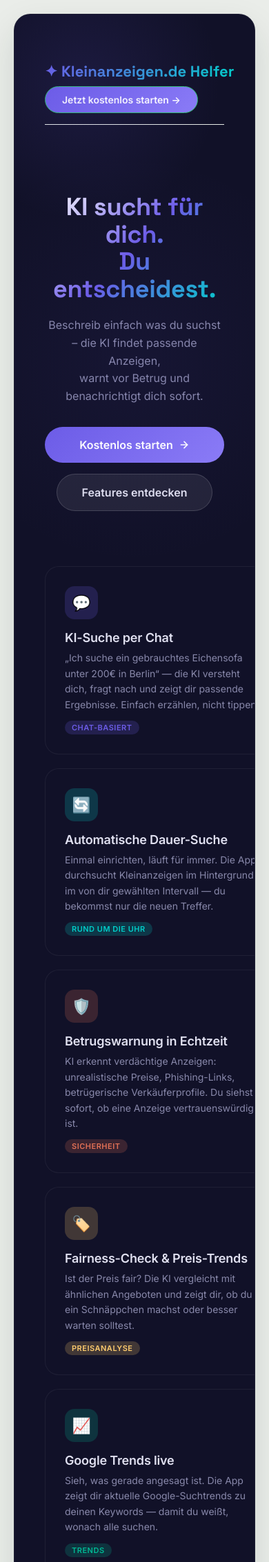
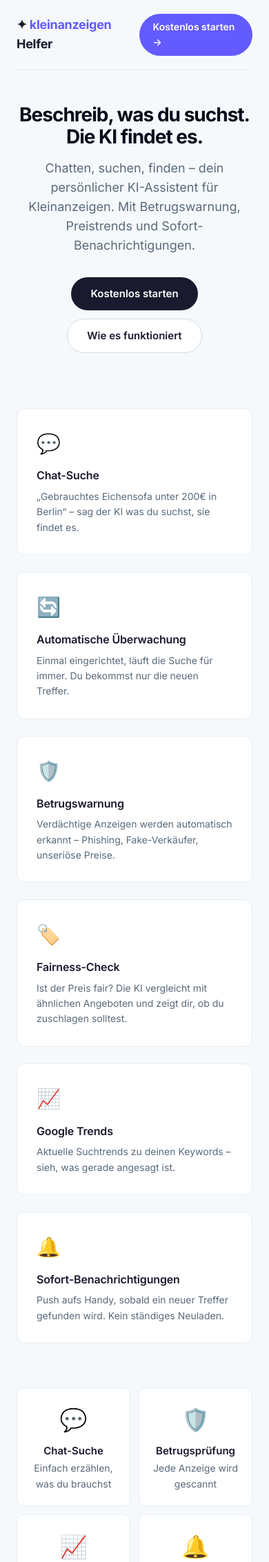
Before and after one commit to duduspieleklee-create/kleinanzeigen-ai, a Python web app: template app/api/templates/landing.html in a window 390 px wide. Shown: the top 2265 px of the page at 69% size. Run offline with Jinja, Linux system fonts and the light colour scheme; the template is opened without the code that fills it, so the values that code supplies are empty.

Commit message:
Landing-Page: Clean & Minimal (Stripe-Stil)

```diff
--- a/app/api/templates/landing.html
+++ b/app/api/templates/landing.html
@@ -9,186 +9,133 @@
     <link rel="canonical" href="https://kleeblatt.space/">
     <link rel="manifest" href="/static/manifest.json">
     <link rel="apple-touch-icon" href="/static/icons/apple-touch-icon.png">
-    <meta name="theme-color" content="#0a0a1a">
+    <meta name="theme-color" content="#f6f9fc">
     <meta name="mobile-web-app-capable" content="yes">
     <link rel="preconnect" href="https://fonts.googleapis.com">
-    <link href="https://fonts.googleapis.com/css2?family=Space+Grotesk:wght@500;600;700&family=Inter:wght@400;500;600;700&display=swap" rel="stylesheet">
+    <link href="https://fonts.googleapis.com/css2?family=Inter:opsz,wght@14..32,400;14..32,500;14..32,600;14..32,700&display=swap" rel="stylesheet">
     <link rel="stylesheet" href="/static/style.css?v={{ build_info.commit_short }}">
     <style>
-    :root{--bg:#0a0a1a;--card:#111128;--accent:#6c5ce7;--accent2:#00cec9;--green:#00b894;--orange:#fdcb6e;--red:#e17055;--pink:#fd79a8;--text:#e0e0f0;--muted:#8888aa;--radius:20px}
-    *{margin:0;padding:0;box-sizing:border-box}
-    body{font-family:'Inter',sans-serif;background:var(--bg);color:var(--text);min-height:100vh;overflow-x:hidden}
-    .lp-shell{max-width:1200px;margin:0 auto;padding:20px}
-    .lp-nav{display:flex;justify-content:space-between;align-items:center;padding:16px 0;margin-bottom:40px}
-    .lp-nav a{color:var(--text);text-decoration:none}
-    .lp-wordmark{font-family:'Space Grotesk',sans-serif;font-weight:700;font-size:22px;background:linear-gradient(135deg,var(--accent),var(--accent2));-webkit-background-clip:text;-webkit-text-fill-color:transparent}
-    .lp-nav-cta{background:linear-gradient(135deg,var(--accent),#8b7cf7);color:#fff!important;padding:10px 24px;border-radius:100px;font-weight:600;font-size:14px;transition:transform .2s,box-shadow .2s}
-    .lp-nav-cta:hover{transform:translateY(-2px);box-shadow:0 8px 30px rgba(108,92,231,.4)}
-    .lp-hero{text-align:center;padding:60px 0 80px;position:relative}
-    .lp-hero h1{font-family:'Space Grotesk',sans-serif;font-size:clamp(36px,6vw,64px);font-weight:700;line-height:1.1;background:linear-gradient(135deg,#fff,var(--accent),var(--accent2));-webkit-background-clip:text;-webkit-text-fill-color:transparent;margin-bottom:20px}
-    .lp-hero-sub{font-size:clamp(16px,2vw,22px);color:var(--muted);max-width:640px;margin:0 auto 32px;line-height:1.6}
-    .lp-hero-actions{display:flex;gap:16px;justify-content:center;flex-wrap:wrap}
-    .lp-hero-cta{background:linear-gradient(135deg,var(--accent),#8b7cf7);color:#fff!important;padding:16px 36px;border-radius:100px;font-weight:600;font-size:16px;text-decoration:none;display:inline-flex;align-items:center;gap:8px;transition:transform .2s,box-shadow .2s}
-    .lp-hero-cta:hover{transform:translateY(-3px);box-shadow:0 12px 40px rgba(108,92,231,.5)}
-    .lp-hero-cta-secondary{background:rgba(255,255,255,.08);border:1px solid rgba(255,255,255,.15);color:var(--text)!important;padding:16px 36px;border-radius:100px;font-weight:600;font-size:16px;text-decoration:none;transition:background .2s}
-    .lp-hero-cta-secondary:hover{background:rgba(255,255,255,.15)}
-
-    .lp-section-title{font-family:'Space Grotesk',sans-serif;font-size:28px;font-weight:700;text-align:center;margin-bottom:48px;position:relative}
-    .lp-section-title span{background:linear-gradient(135deg,var(--accent),var(--accent2));-webkit-background-clip:text;-webkit-text-fill-color:transparent}
-
-    .lp-features{display:grid;grid-template-columns:repeat(auto-fit,minmax(340px,1fr));gap:20px;margin-bottom:80px}
-    .lp-feature-card{background:var(--card);border-radius:var(--radius);padding:28px;border:1px solid rgba(255,255,255,.06);transition:transform .3s,border-color .3s,box-shadow .3s;position:relative;overflow:hidden}
-    .lp-feature-card:hover{transform:translateY(-4px);border-color:rgba(108,92,231,.3);box-shadow:0 20px 60px rgba(0,0,0,.3)}
-    .lp-feature-card .icon{width:48px;height:48px;border-radius:14px;display:flex;align-items:center;justify-content:center;font-size:22px;margin-bottom:16px}
-    .lp-feature-card h3{font-size:18px;font-weight:600;margin-bottom:8px}
-    .lp-feature-card p{color:var(--muted);font-size:14px;line-height:1.6}
-    .lp-feature-card .tag{display:inline-block;padding:3px 10px;border-radius:100px;font-size:11px;font-weight:600;margin-top:12px;text-transform:uppercase;letter-spacing:.5px}
-
-    /* Farben pro Feature */
-    .fc-chat .icon{background:rgba(108,92,231,.2);color:var(--accent)}
-    .fc-auto .icon{background:rgba(0,206,201,.2);color:var(--accent2)}
-    .fc-price .icon{background:rgba(253,203,110,.2);color:var(--orange)}
-    .fc-fraud .icon{background:rgba(225,112,85,.2);color:var(--red)}
-    .fc-trends .icon{background:rgba(0,184,148,.2);color:var(--green)}
-    .fc-push .icon{background:rgba(253,121,168,.2);color:var(--pink)}
-    .fc-chat .tag{background:rgba(108,92,231,.2);color:var(--accent)}
-    .fc-auto .tag{background:rgba(0,206,201,.2);color:var(--accent2)}
-    .fc-price .tag{background:rgba(253,203,110,.2);color:var(--orange)}
-    .fc-fraud .tag{background:rgba(225,112,85,.2);color:var(--red)}
-    .fc-trends .tag{background:rgba(0,184,148,.2);color:var(--green)}
-    .fc-push .tag{background:rgba(253,121,168,.2);color:var(--pink)}
-
-    /* Demo-Reihe */
-    .lp-demos{display:grid;grid-template-columns:repeat(auto-fit,minmax(280px,1fr));gap:16px;margin-bottom:80px}
-    .lp-demo-card{background:var(--card);border-radius:var(--radius);padding:20px;border:1px solid rgba(255,255,255,.06);text-align:center}
-    .lp-demo-card .preview{height:160px;border-radius:12px;margin-bottom:14px;display:flex;align-items:center;justify-content:center;font-size:48px;background:linear-gradient(135deg,rgba(108,92,231,.1),rgba(0,206,201,.1))}
-    .lp-demo-card h4{font-size:15px;font-weight:600;margin-bottom:4px}
-    .lp-demo-card p{color:var(--muted);font-size:13px;line-height:1.5}
-
-    .lp-glow-1{position:absolute;top:-100px;left:-100px;width:400px;height:400px;background:radial-gradient(circle,rgba(108,92,231,.12),transparent 70%);pointer-events:none}
-    .lp-glow-2{position:absolute;bottom:-80px;right:-80px;width:300px;height:300px;background:radial-gradient(circle,rgba(0,206,201,.1),transparent 70%);pointer-events:none}
-    .lp-glow-3{position:absolute;top:50%;left:50%;transform:translate(-50%,-50%);width:600px;height:600px;background:radial-gradient(circle,rgba(108,92,231,.06),transparent 70%);pointer-events:none}
-
-    .lp-cta-section{text-align:center;padding:60px 0 40px;position:relative}
-    .lp-cta-section h2{font-family:'Space Grotesk',sans-serif;font-size:32px;font-weight:700;margin-bottom:12px}
-    .lp-cta-section p{color:var(--muted);font-size:16px;margin-bottom:28px;max-width:500px;margin-left:auto;margin-right:auto}
-
-    .lp-card{border-radius:24px;background:var(--card);border:1px solid rgba(255,255,255,.06);padding:52px 44px;position:relative;overflow:hidden}
-    .lp-card-footer{text-align:center;padding-top:24px;color:var(--muted);font-size:14px}
-    .lp-card-footer a{color:var(--accent);text-decoration:none}
-    .lp-hero-actions{margin-top:24px}
+    *,*::before,*::after{box-sizing:border-box;margin:0;padding:0}
+    body{font-family:'Inter',-apple-system,sans-serif;background:#f6f9fc;color:#1a1a2e;line-height:1.6;-webkit-font-smoothing:antialiased}
+    .shell{max-width:1100px;margin:0 auto;padding:0 24px}
+    nav{display:flex;justify-content:space-between;align-items:center;padding:20px 0;border-bottom:1px solid #e6edf4}
+    .logo{font-weight:700;font-size:18px;color:#1a1a2e;letter-spacing:-.3px}
+    .logo em{font-style:normal;color:#635bff}
+    .nav-cta{background:#635bff;color:#fff;padding:8px 20px;border-radius:100px;font-size:14px;font-weight:600;text-decoration:none;transition:background .2s}
+    .nav-cta:hover{background:#5046e5}
+    .hero{text-align:center;padding:80px 0 20px;max-width:720px;margin:0 auto}
+    .hero h1{font-size:clamp(32px,5vw,52px);font-weight:700;letter-spacing:-1px;line-height:1.15;margin-bottom:16px;color:#0a0a1a}
+    .hero p{font-size:18px;color:#5a6a7a;margin-bottom:32px}
+    .hero-actions{display:flex;gap:12px;justify-content:center;flex-wrap:wrap}
+    .btn-primary{background:#1a1a2e;color:#fff;padding:12px 28px;border-radius:100px;font-size:15px;font-weight:600;text-decoration:none;display:inline-flex;align-items:center;gap:6px;transition:background .2s}
+    .btn-primary:hover{background:#333}
+    .btn-secondary{background:#fff;color:#1a1a2e;padding:12px 28px;border-radius:100px;font-size:15px;font-weight:600;text-decoration:none;border:1px solid #d0d9e4;transition:border-color .2s}
+    .btn-secondary:hover{border-color:#a0b0c0}
+    .features{display:grid;grid-template-columns:repeat(auto-fit,minmax(300px,1fr));gap:24px;margin:64px 0}
+    .feature{background:#fff;border-radius:12px;padding:28px;border:1px solid #e8edf4;transition:border-color .2s,box-shadow .2s}
+    .feature:hover{border-color:#d0d9e4;box-shadow:0 4px 20px rgba(0,0,0,.04)}
+    .feature .ic{font-size:28px;margin-bottom:12px}
+    .feature h3{font-size:16px;font-weight:600;margin-bottom:6px;color:#1a1a2e}
+    .feature p{font-size:14px;color:#5a6a7a;line-height:1.6}
+    .demo-bar{display:grid;grid-template-columns:repeat(auto-fit,minmax(200px,1fr));gap:12px;margin:48px 0}
+    .demo-item{background:#fff;border:1px solid #e8edf4;border-radius:10px;padding:20px;text-align:center;font-size:14px;color:#5a6a7a;transition:border-color .2s}
+    .demo-item:hover{border-color:#d0d9e4}
+    .demo-item .di{font-size:32px;margin-bottom:8px}
+    .demo-item strong{display:block;color:#1a1a2e;font-weight:600;font-size:15px;margin-bottom:2px}
+    .cta-section{text-align:center;padding:48px 0 24px;border-top:1px solid #e8edf4;margin-top:32px}
+    .cta-section h2{font-size:22px;font-weight:700;margin-bottom:8px;color:#1a1a2e}
+    .cta-section p{color:#5a6a7a;font-size:15px;margin-bottom:24px}
+    .footer-links{text-align:center;padding:24px 0 40px;font-size:13px;color:#8a9aaa}
+    .footer-links a{color:#635bff;text-decoration:none}
+    .footer-links a:hover{text-decoration:underline}
+    @media(max-width:640px){
+        .hero{padding:48px 0 16px}
+        .hero h1{font-size:28px}
+        .features{grid-template-columns:1fr}
+        .demo-bar{grid-template-columns:1fr 1fr}
+    }
     </style>
 </head>
-<body class="landing-page">
-    <div class="lp-shell">
-        <div class="lp-card">
-            <div class="lp-glow-1"></div>
-            <div class="lp-glow-2"></div>
-
-            <nav class="lp-nav">
-                <span class="lp-wordmark">✦ Kleinanzeigen.de Helfer</span>
-                <a href="/auth/register" class="lp-nav-cta">Jetzt kostenlos starten →</a>
+<body>
+    <div class="shell">
+        <nav>
+            <span class="logo">✦ <em>kleinanzeigen</em> Helfer</span>
+            <a href="/auth/register" class="nav-cta">Kostenlos starten →</a>
         </nav>
 
-            <header class="lp-hero">
-                <div class="lp-glow-3"></div>
-                <h1>KI sucht für dich.<br>Du entscheidest.</h1>
-                <p class="lp-hero-sub">
-                    Beschreib einfach was du suchst – die KI findet passende Anzeigen,<br>
-                    warnt vor Betrug und benachrichtigt dich sofort.
-                </p>
-                <div class="lp-hero-actions">
-                    <a href="/auth/register" class="lp-hero-cta">
-                        Kostenlos starten
-                        <svg width="16" height="16" viewBox="0 0 24 24" fill="none" stroke="currentColor" stroke-width="2.4" stroke-linecap="round" stroke-linejoin="round"><path d="M5 12h14"/><path d="m12 5 7 7-7 7"/></svg>
-                    </a>
-                    <a href="#features" class="lp-hero-cta-secondary">Features entdecken</a>
-                </div>
-            </header>
-
-            {# ── Feature Grid ── #}
-            <div id="features" class="lp-features">
-                <div class="lp-feature-card fc-chat">
-                    <div class="icon">💬</div>
-                    <h3>KI-Suche per Chat</h3>
-                    <p>„Ich suche ein gebrauchtes Eichensofa unter 200€ in Berlin“ — die KI versteht dich, fragt nach und zeigt dir passende Ergebnisse. Einfach erzählen, nicht tippen.</p>
-                    <span class="tag">Chat-basiert</span>
-                </div>
-
-                <div class="lp-feature-card fc-auto">
-                    <div class="icon">🔄</div>
-                    <h3>Automatische Dauer-Suche</h3>
-                    <p>Einmal einrichten, läuft für immer. Die App durchsucht Kleinanzeigen im Hintergrund im von dir gewählten Intervall — du bekommst nur die neuen Treffer.</p>
-                    <span class="tag">Rund um die Uhr</span>
-                </div>
-
-                <div class="lp-feature-card fc-fraud">
-                    <div class="icon">🛡️</div>
-                    <h3>Betrugswarnung in Echtzeit</h3>
-                    <p>KI erkennt verdächtige Anzeigen: unrealistische Preise, Phishing-Links, betrügerische Verkäuferprofile. Du siehst sofort, ob eine Anzeige vertrauenswürdig ist.</p>
-                    <span class="tag">Sicherheit</span>
-                </div>
-
-                <div class="lp-feature-card fc-price">
-                    <div class="icon">🏷️</div>
-                    <h3>Fairness-Check & Preis-Trends</h3>
-                    <p>Ist der Preis fair? Die KI vergleicht mit ähnlichen Angeboten und zeigt dir, ob du ein Schnäppchen machst oder besser warten solltest.</p>
-                    <span class="tag">Preisanalyse</span>
-                </div>
-
-                <div class="lp-feature-card fc-trends">
-                    <div class="icon">📈</div>
-                    <h3>Google Trends live</h3>
-                    <p>Sieh, was gerade angesagt ist. Die App zeigt dir aktuelle Google-Suchtrends zu deinen Keywords — damit du weißt, wonach alle suchen.</p>
-                    <span class="tag">Trends</span>
-                </div>
-
-                <div class="lp-feature-card fc-push">
-                    <div class="icon">🔔</div>
-                    <h3>Sofort-Benachrichtigungen</h3>
-                    <p>Push-Benachrichtigung auf dein Handy, sobald ein neuer Treffer für deine Suche gefunden wird. Kein ständiges Neuladen mehr.</p>
-                    <span class="tag">Push</span>
+        <div class="hero">
+            <h1>Beschreib, was du suchst.<br>Die KI findet es.</h1>
+            <p>Chatten, suchen, finden – dein persönlicher KI-Assistent für Kleinanzeigen. Mit Betrugswarnung, Preistrends und Sofort-Benachrichtigungen.</p>
+            <div class="hero-actions">
+                <a href="/auth/register" class="btn-primary">Kostenlos starten</a>
+                <a href="#features" class="btn-secondary">Wie es funktioniert</a>
             </div>
         </div>
 
-            {# ── Demo/Preview Cards ── #}
-            <div class="lp-demos">
-                <div class="lp-demo-card">
-                    <div class="preview">💬</div>
-                    <h4>Chat-Suche</h4>
-                    <p>„Ein iPhone in München bis 500€“ — die KI sucht für dich.</p>
+        <div id="features" class="features">
+            <div class="feature">
+                <div class="ic">💬</div>
+                <h3>Chat-Suche</h3>
+                <p>„Gebrauchtes Eichensofa unter 200€ in Berlin“ – sag der KI was du suchst, sie findet es.</p>
             </div>
-                <div class="lp-demo-card">
-                    <div class="preview">🛡️</div>
-                    <h4>Betrugsprüfung</h4>
-                    <p>Jede Anzeige wird auf Betrugsmerkmale gescannt.</p>
+            <div class="feature">
+                <div class="ic">🔄</div>
+                <h3>Automatische Überwachung</h3>
+                <p>Einmal eingerichtet, läuft die Suche für immer. Du bekommst nur die neuen Treffer.</p>
             </div>
-                <div class="lp-demo-card">
-                    <div class="preview">📈</div>
-                    <h4>Trends</h4>
-                    <p>Aktuelle Google Trends direkt in deiner Suche.</p>
+            <div class="feature">
+                <div class="ic">🛡️</div>
+                <h3>Betrugswarnung</h3>
+                <p>Verdächtige Anzeigen werden automatisch erkannt – Phishing, Fake-Verkäufer, unseriöse Preise.</p>
             </div>
-                <div class="lp-demo-card">
-                    <div class="preview">🔔</div>
-                    <h4>Sofort-Alarm</h4>
-                    <p>Push-Benachrichtigung bei neuen Treffern.</p>
+            <div class="feature">
+                <div class="ic">🏷️</div>
+                <h3>Fairness-Check</h3>
+                <p>Ist der Preis fair? Die KI vergleicht mit ähnlichen Angeboten und zeigt dir, ob du zuschlagen solltest.</p>
+            </div>
+            <div class="feature">
+                <div class="ic">📈</div>
+                <h3>Google Trends</h3>
+                <p>Aktuelle Suchtrends zu deinen Keywords – sieh, was gerade angesagt ist.</p>
+            </div>
+            <div class="feature">
+                <div class="ic">🔔</div>
+                <h3>Sofort-Benachrichtigungen</h3>
+                <p>Push aufs Handy, sobald ein neuer Treffer gefunden wird. Kein ständiges Neuladen.</p>
             </div>
         </div>
 
-            {# ── CTA ── #}
-            <div class="lp-cta-section">
-                <h2>Bereit, kein Angebot mehr zu verpassen?</h2>
-                <p>Die KI sucht für dich — rund um die Uhr. Kostenlos starten, keine Kreditkarte nötig.</p>
-                <div class="lp-hero-actions">
-                    <a href="/auth/register" class="lp-hero-cta">
-                        Kostenlos starten →
-                    </a>
+        <div class="demo-bar">
+            <div class="demo-item">
+                <div class="di">💬</div>
+                <strong>Chat-Suche</strong>
+                Einfach erzählen, was du brauchst
+            </div>
+            <div class="demo-item">
+                <div class="di">🛡️</div>
+                <strong>Betrugsprüfung</strong>
+                Jede Anzeige wird gescannt
+            </div>
+            <div class="demo-item">
+                <div class="di">📈</div>
+                <strong>Google Trends</strong>
+                Aktuelle Trend-Daten live
+            </div>
+            <div class="demo-item">
+                <div class="di">🔔</div>
+                <strong>Push-Alarm</strong>
+                Sofort benachrichtigt
             </div>
         </div>
 
-            <div class="lp-card-footer">
+        <div class="cta-section">
+            <h2>Kein Angebot mehr verpassen</h2>
+            <p>Die KI sucht für dich – rund um die Uhr. Kostenlos starten, keine Kreditkarte nötig.</p>
+            <a href="/auth/register" class="btn-primary">Kostenlos starten →</a>
+        </div>
+
+        <div class="footer-links">
             <a href="/billing">Alle Details</a>
-            </div>
         </div>
     </div>
 
```
Lines whose indentation alone changed are shown as unchanged.
